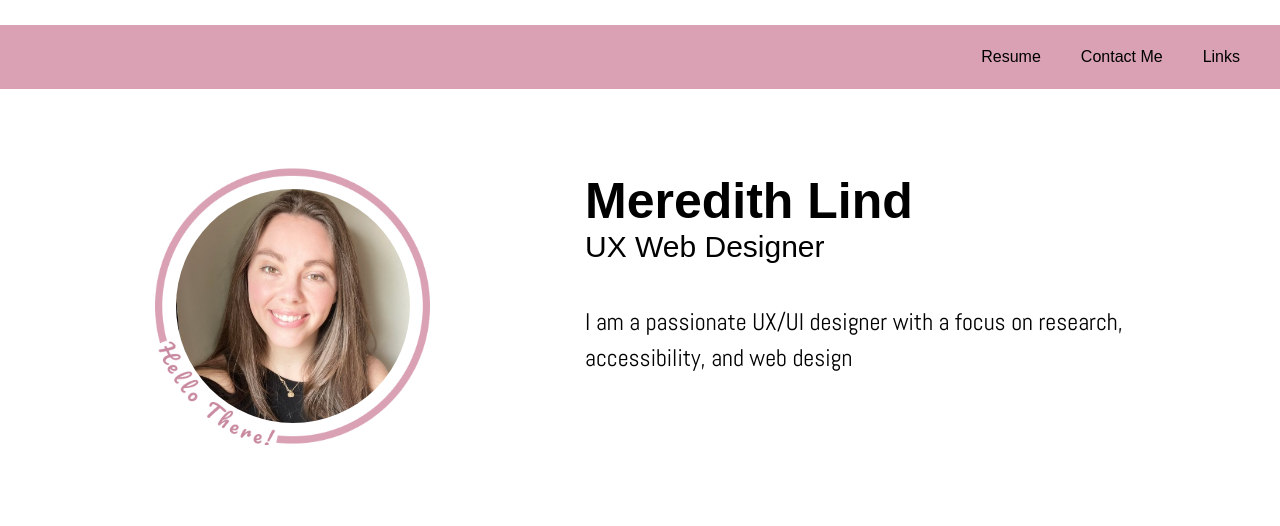
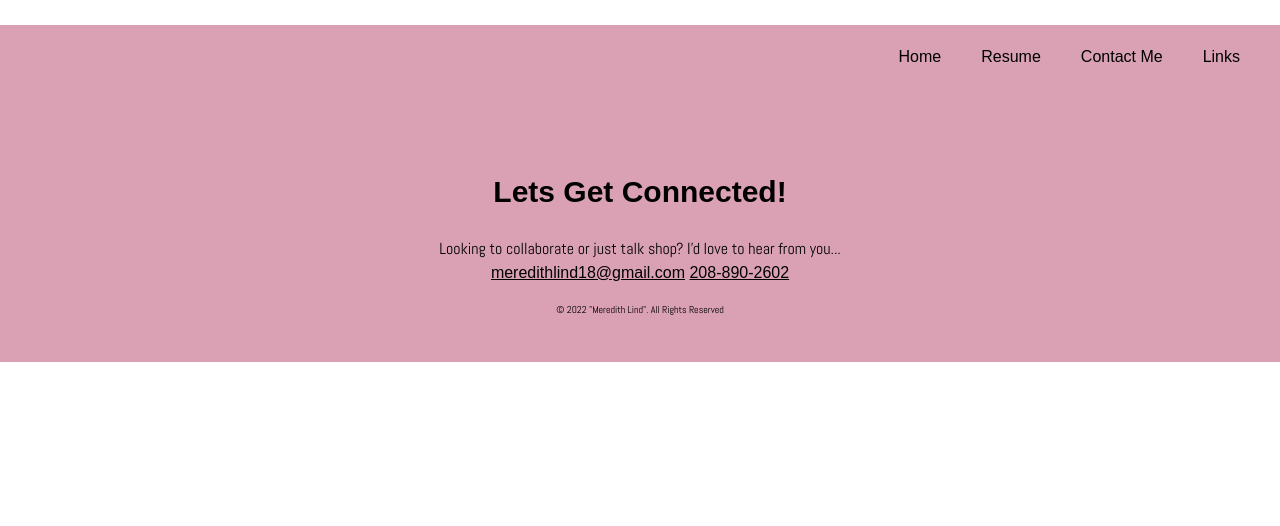
Before and after one commit to MeredithLind18/Portfolio, a plain HTML site: page index.html in a window 1280 px wide. Drawn offline with Linux system fonts and the light colour scheme.

Commit message:
Update index.html

```diff
--- a/index.html
+++ b/index.html
@@ -27,6 +27,10 @@
     <!--Nav-->
     <nav color="white" style="margin-top: 25px">
       <!--Nav Link 1-->
+      <div class="nav-link" style="line-height:1.5">
+        <a href="">Home</a>
+      </div>
+
       <div class="nav-link" style="line-height:1.5">
         <a href="">Resume</a>
       </div>
@@ -61,18 +65,19 @@
   </div>
 </section>
 
-    <!--Hero-->
-    <section class="hero-container">
-      <!--Image-->
-      <div class="image-container hero-container_img">
-        <img src="./PortfolioPics/HeadShot.jpg" border-radius="50%" alt="image 2">
-      </div>
 
-      <!--Hero Text Info-->
-      <div class="hero-container_copy">
-        <h1 class="margin-bottom_five">Meredith Lind</h1>
-        <h2 class="hero-container_sub-copy">UX Web Designer</h2>
-        <h3 class="hero-container_sub-copy-2" style= "line-height:1.5;"> I am a passionate UX/UI designer with a focus on research, accessibility, and web design</h3>
-      </div>
-    </section>
+    <!--Footer-->
+    <footer>
+      <!--Contact-->
+      <h2 class="margin-bottom_five" style="line-height:2.5;">
+        Lets Get Connected!</h2>
+      <p>Looking to collaborate or just talk shop? I'd love to hear from you...</p>
+      <a class="link" href="mailto:meredithlind18@gmail.com" target="blank">meredithlind18@gmail.com</a>
+      <a class="link" href="tel:208-890-2602">208-890-2602</a>
+
+      <!--Copyright-->
+      <p class="copyright">&copy; 2022 "Meredith Lind". All Rights Reserved</p>
+  </footer>
+
+</body>
 </html>
```
